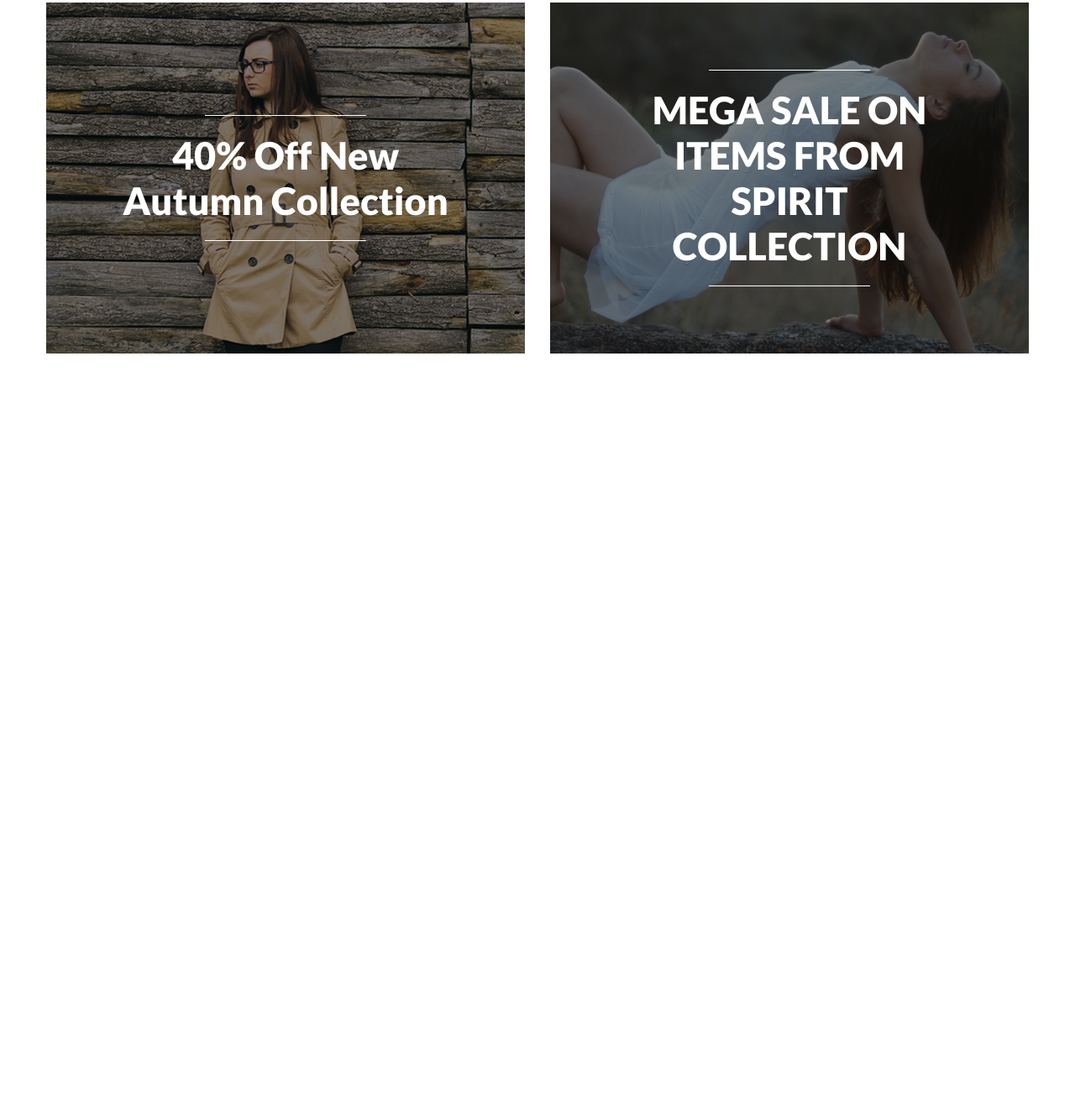
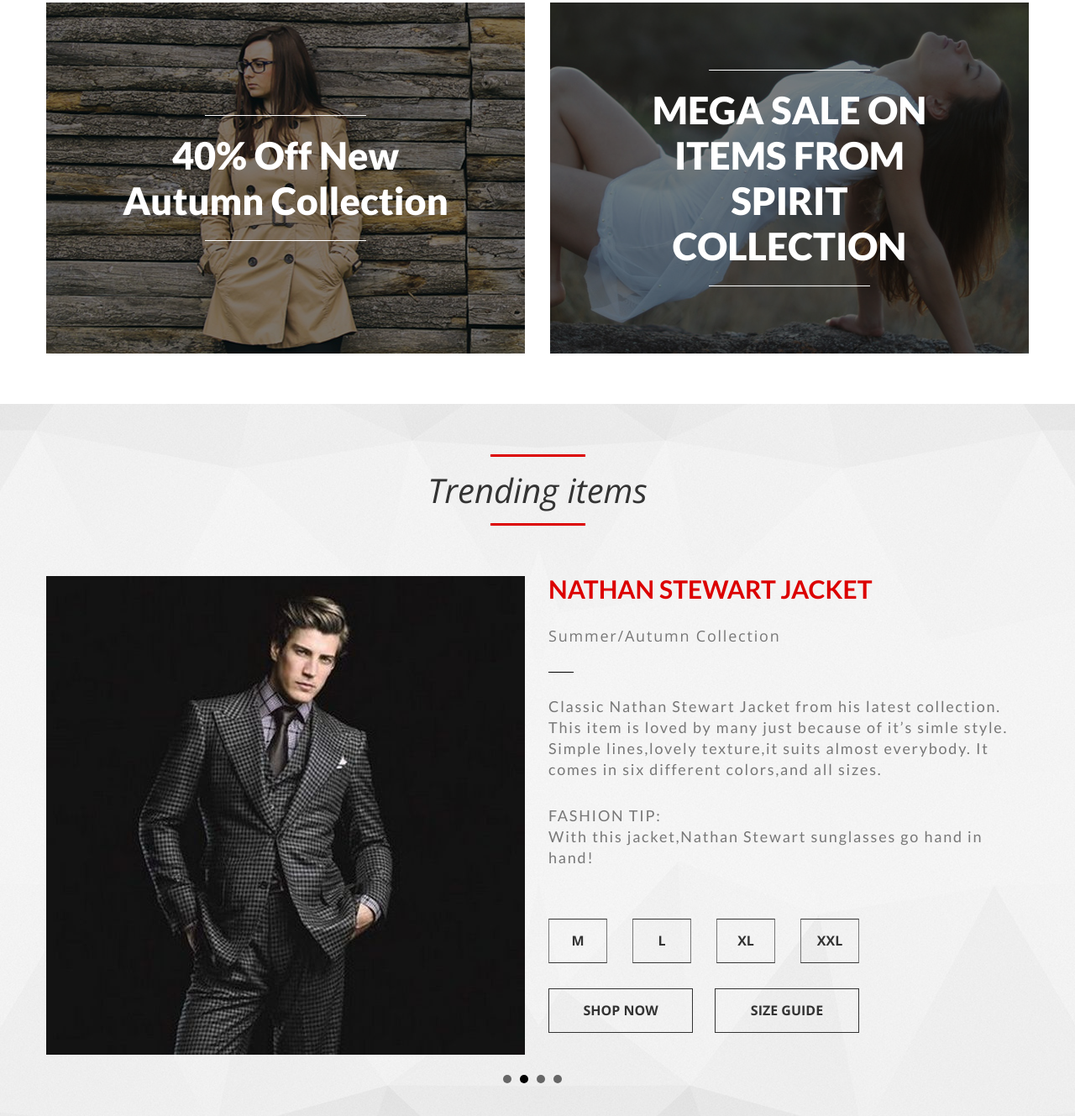
Before and after one commit to antoni-matusz/Brandly, a website: page app/index.html in a window 1280 px wide. Shown: the part 1277-2606 px from the top of the page at 84% size. Before the commit the page ends 1758 px from the top, so only its background shows below. Drawn offline with nearby package versions, Linux system fonts and the light colour scheme; files that its build step writes are made by us from their sources.

Commit message:
trending-section

```diff
--- a/app/index.html
+++ b/app/index.html
@@ -141,6 +141,147 @@
   <div class="clearfix"></div>
 
 
+  <div class="trending-items">
+
+    <div class="global-title">
+      <div class="line"></div>
+      <h4>Trending items</h4>
+      <div class="line"></div>
+    </div>
+
+
+    <div class="trending-slider-container">
+      <ul class="bxslider">
+        <li>
+          <div class="img-box">
+            <img src="/images/trending-slider/1.jpg" alt="suit1">
+          </div>
+
+          <div class="text-box">
+            <h3>NATHAN STEWART JACKET</h3>
+            <h4>Summer/Autumn Collection</h4>
+            <span></span>
+            <p>
+                Classic Nathan Stewart Jacket from his latest collection.
+                This item is loved by many just because of it’s simle style.
+                Simple lines,lovely texture,it suits almost everybody.
+                It comes in six different colors,and all sizes.
+             </p>
+             <p>
+                FASHION TIP: <br/>
+                With this jacket,Nathan Stewart sunglasses go hand in hand!
+            </p>
+            <div class="size-box">
+              <div>m</div>
+              <div>l</div>
+              <div>xl</div>
+              <div>xxl</div>
+            </div>
+            <div class="cta-box">
+              <div>shop now</div>
+              <div>size guide</div>
+            </div>
+          </div>
+        </li>
+        <li>
+          <div class="img-box">
+            <img src="/images/trending-slider/2.jpg" alt="suit1">
+          </div>
+
+          <div class="text-box">
+            <h3>NATHAN STEWART JACKET</h3>
+            <h4>Summer/Autumn Collection</h4>
+            <span></span>
+            <p>
+                Classic Nathan Stewart Jacket from his latest collection.
+                This item is loved by many just because of it’s simle style.
+                Simple lines,lovely texture,it suits almost everybody.
+                It comes in six different colors,and all sizes.
+              </p>
+              <p>
+                FASHION TIP: <br/>
+                With this jacket,Nathan Stewart sunglasses go hand in hand!
+            </p>
+            <div class="size-box">
+              <div>m</div>
+              <div>l</div>
+              <div>xl</div>
+              <div>xxl</div>
+            </div>
+            <div class="cta-box">
+              <div>shop now</div>
+              <div>size guide</div>
+            </div>
+          </div>
+        </li>
+        <li>
+          <div class="img-box">
+            <img src="/images/trending-slider/3.jpg" alt="suit1">
+          </div>
+
+            <div class="text-box">
+              <h3>NATHAN STEWART JACKET</h3>
+              <h4>Summer/Autumn Collection</h4>
+              <span></span>
+              <p>
+                  Classic Nathan Stewart Jacket from his latest collection.
+                  This item is loved by many just because of it’s simle style.
+                  Simple lines,lovely texture,it suits almost everybody.
+                  It comes in six different colors,and all sizes.
+                </p>
+                <p>
+                  FASHION TIP: <br/>
+                  With this jacket,Nathan Stewart sunglasses go hand in hand!
+              </p>
+              <div class="size-box">
+                <div>m</div>
+                <div>l</div>
+                <div>xl</div>
+                <div>xxl</div>
+              </div>
+              <div class="cta-box">
+                <div>shop now</div>
+                <div>size guide</div>
+              </div>
+            </div>
+          </li>
+            <li>
+                <div class="img-box">
+                  <img src="/images/trending-slider/4.jpg" alt="suit1">
+                </div>
+
+                <div class="text-box">
+                  <h3>NATHAN STEWART JACKET</h3>
+                  <h4>Summer/Autumn Collection</h4>
+                  <span></span>
+                  <p>
+                      Classic Nathan Stewart Jacket from his latest collection.
+                      This item is loved by many just because of it’s simle style.
+                      Simple lines,lovely texture,it suits almost everybody.
+                      It comes in six different colors,and all sizes.
+                   </p>
+                   <p>
+                      FASHION TIP: <br/>
+                      With this jacket,Nathan Stewart sunglasses go hand in hand!
+                  </p>
+                  <div class="size-box">
+                    <div>m</div>
+                    <div>l</div>
+                    <div>xl</div>
+                    <div>xxl</div>
+                  </div>
+                  <div class="cta-box">
+                    <div>shop now</div>
+                    <div>size guide</div>
+                  </div>
+                </div>
+              </li>
+      </ul>
+    </div>
+
+  </div>
+
+
 
 
 <!-- jQuery (necessary for Bootstrap's JavaScript plugins) -->
--- a/app/script/scripts.js
+++ b/app/script/scripts.js
@@ -2,6 +2,9 @@ $(document).ready(function(){
   $('.bxslider').bxSlider({
 		controls: false,
 		auto: true,
+		onSliderLoad: function(){
+			$('.trending-slider-container .bx-wrapper').css( "maxWidth", "99%" );
+		}
 	});
 
 	$('.slider-text-content').on("click", "button", function(){
--- a/app/styles/index.less
+++ b/app/styles/index.less
@@ -4,3 +4,4 @@
 @import "custom_slider_menu";
 @import "global-title";
 @import "pictures";
+@import "trending_items";
--- /dev/null
+++ b/app/styles/trending_items.less
@@ -0,0 +1,88 @@
+.trending-items {
+	background: url('/images/bg-trending.jpg') repeat center 0 transparent;
+	width: 100%;
+	min-height: 918px;
+	.trending-slider-container{
+		width: 1170px;
+		margin: 0 auto;
+		.bx-wrapper {
+			box-shadow: none;
+			border: none;
+			background: transparent;
+		}
+		.img-box {
+			width: 570px;
+			float: left;
+			img{
+				max-width: 100%;
+			}
+		}
+		.text-box {
+			width: 572px;
+			float: right;
+			h3{
+				font-family: 'Lato', sans-serif;
+				font-size: 30px;
+				font-weight: bold;
+				color: #dc0000;
+				margin-bottom: 29px;
+			}
+			h4 {
+				font-size: 18px;
+				line-height: 1.39;
+				letter-spacing: 1.8px;
+				color: #777777;
+				margin-bottom: 30px;
+			}
+			span {
+				width: 30px;
+				height: 1px;
+				background-color: #000000;
+				display: block;
+				margin-bottom: 28px;
+			}
+			p {
+				font-family: 'Lato', sans-serif;
+				font-size: 18px;
+				line-height: 1.39;
+				letter-spacing: 1.8px;
+				color: #777777;
+				margin-bottom: 30px;
+			}
+			.size-box, .cta-box {
+				display: flex;
+				width: 370px;
+				justify-content: space-between;
+				div {
+					height: 51px;
+					border: 1px solid #333333;
+					background-color: transparent;
+					font-size: 16px;
+					font-weight: bold;
+					text-align: center;
+					color: #333333;
+					line-height: 51px;
+					text-transform: uppercase;
+					margin-bottom: 30px;
+					cursor: pointer;
+					transition: all 300ms ease;
+					&:hover {
+						background-color: #333333;
+						color: #ffffff;
+					}
+				}
+			}
+			.size-box{
+				margin-top: 60px;
+			}
+			.size-box div {
+				border-left-color: #777777;
+				border-right-color: #777777;
+				width: 68px;
+			}
+			.cta-box div {
+				width: 170px;
+			}
+		}
+	}
+}
```
Also changed, not shown: app/images/bg-trending.jpg (added), app/images/trending-slider/1.jpg (added), app/images/trending-slider/2.jpg (added), app/images/trending-slider/3.jpg (added), app/images/trending-slider/4.jpg (added), app/images/white_paperboard.png (added).
